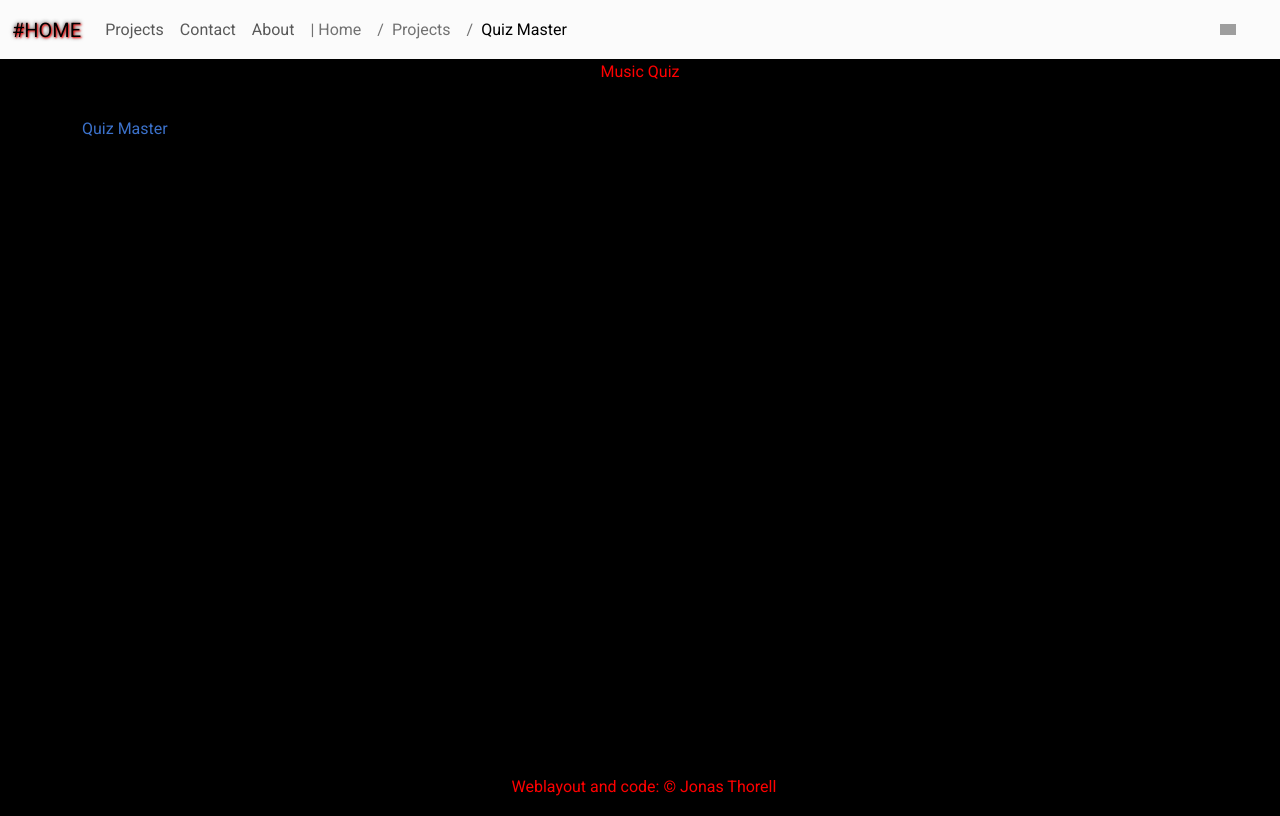
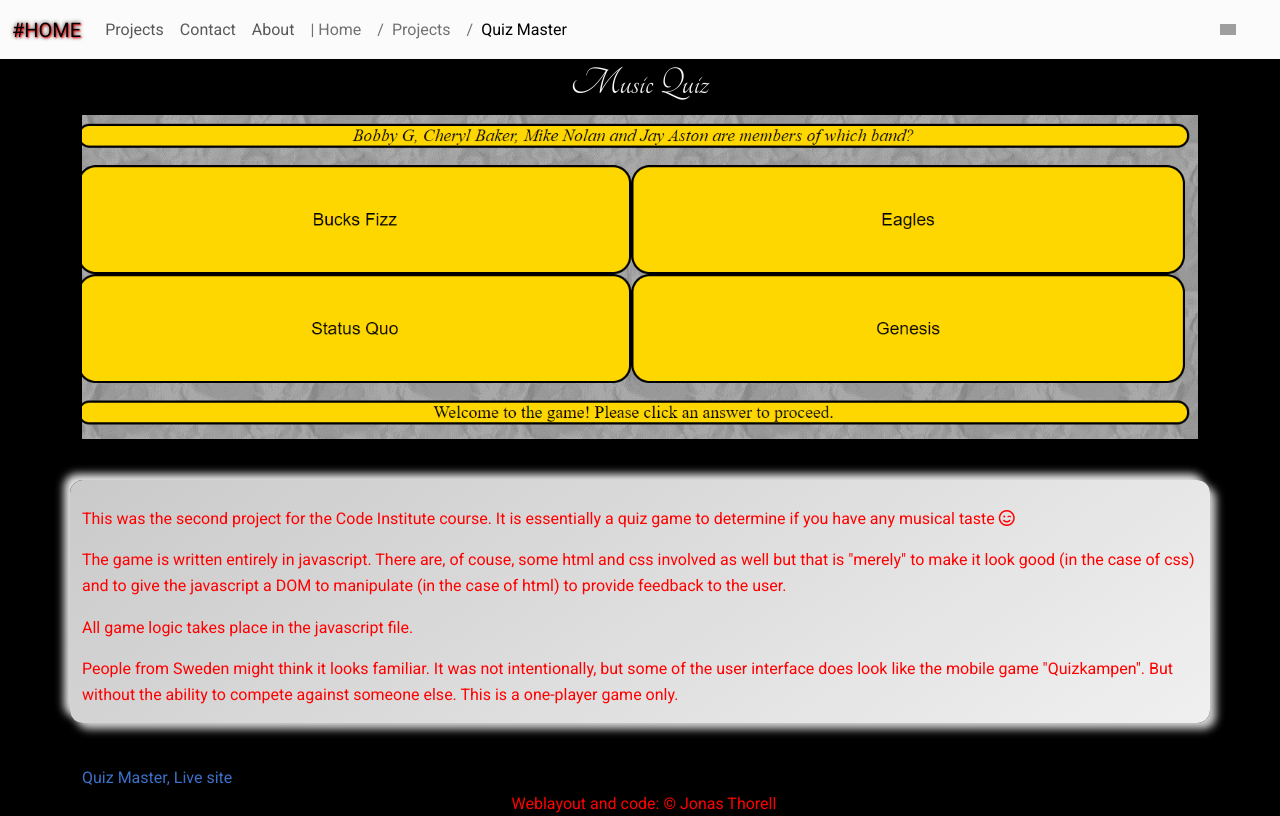
Before and after one commit to jonthorell/portfolio, a Django app: page /quiz in a window 1280 px wide. Run offline with Django 4.2, Linux system fonts and the light colour scheme; some libraries are stand-ins or nearby versions; grey boxes are pictures that could not be loaded.

Commit message:
Add: quiz page is done

```diff
--- a/core/templates/core/encyclopedia.html
+++ b/core/templates/core/encyclopedia.html
@@ -10,6 +10,7 @@
             <h1>Encyclopedia Galactica</h1>
         </div>
         <img src="{% static 'images/encyclopedia.png' %}" class="d-block w-100" alt="Encyclopedia Galactica" />
+        <p>&nbsp;</p>
         <div id="bg-image">
         <p><br />This was the first project for the Code Institute course. It consists of nothing but html and css.</p>
         <p>I chose this subject since Dr Asimov is easily my favorite sci-fi author.</p>
@@ -25,7 +26,7 @@
         </ul>
             </div>
         <p>&nbsp;</p>
-        <a href="https://jonthorell.github.io/encyclopedia-galactica/" target="_blank">Live site</a>
+        <a href="https://jonthorell.github.io/encyclopedia-galactica/" target="_blank">Encyclopedia Galactica, Live site</a>
 
     </div>
 </div>
--- a/core/templates/core/quiz.html
+++ b/core/templates/core/quiz.html
@@ -7,10 +7,26 @@
 <div class="container container-bottom">
     <div class="row core-divs">
         <div class="col-md text-center">
-            <p>Music Quiz</p>
+            <h1>Music Quiz</h1>
         </div>
-        <p></p>
-        <a href="https://jonthorell.github.io/QuizGame/" target="_blank">Quiz Master</a>
+        <img src="{% static 'images/quiz.png' %}" class="d-block w-100" alt="Quiz Master" />
+        <p>&nbsp;</p>
+        <div id="bg-image">
+            <p><br />This was the second project for the Code Institute course. It is essentially a quiz game to determine
+            if you have any musical taste <i class="fa-regular fa-face-smile-wink"></i></p>
+            <p>The game is written entirely in javascript. There are, of couse, some html and css involved as well but that is
+            "merely" to make it look good (in the case of css) and to give the javascript a DOM to manipulate (in the case of html) to provide
+            feedback to the user.</p>
+            <p>All game logic takes place in the javascript file.</p>
+
+            <p>
+                People from Sweden might think it looks familiar. It was not intentionally, but some of the user interface does look like
+                the mobile game "Quizkampen". But without the ability to compete against someone else. This is a one-player game only.
+            </p>
+
+        </div>
+        <p>&nbsp;</p>
+        <a href="https://jonthorell.github.io/QuizGame/" target="_blank">Quiz Master, Live site</a>
         <br>
     </div>
 </div>
```
